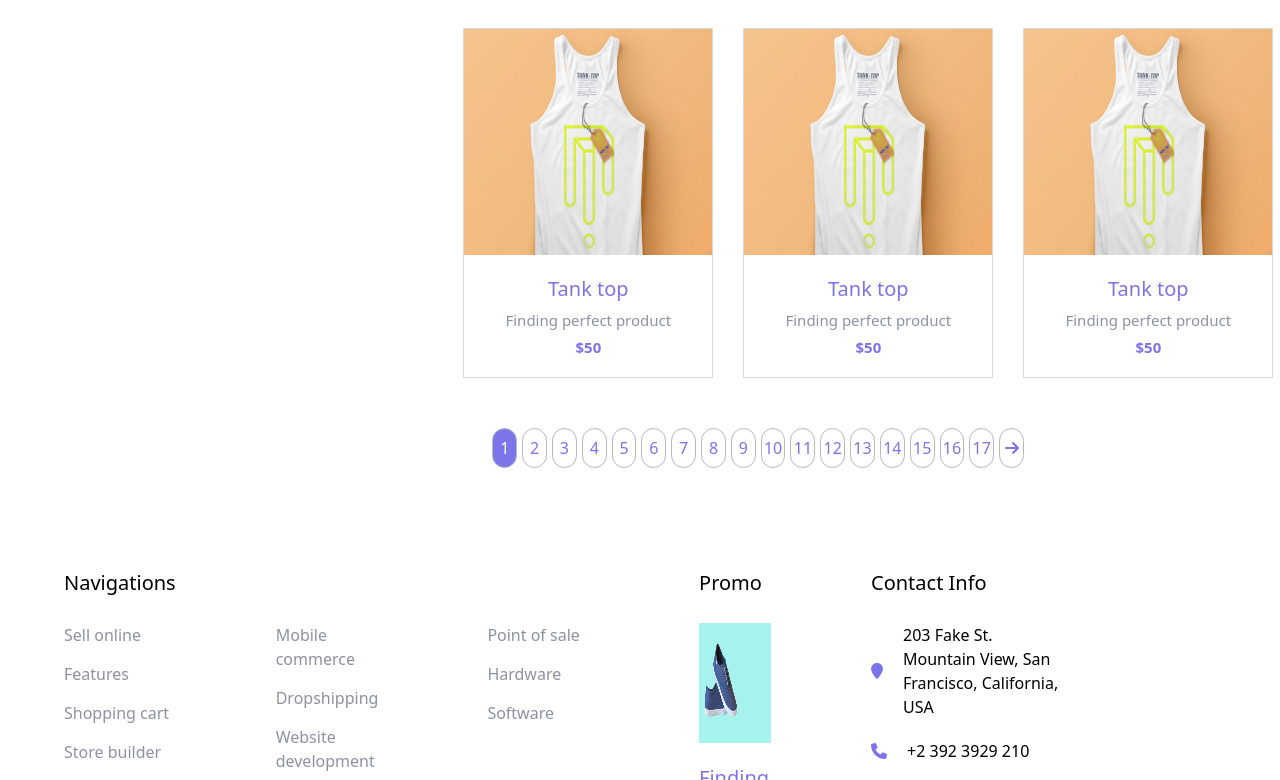
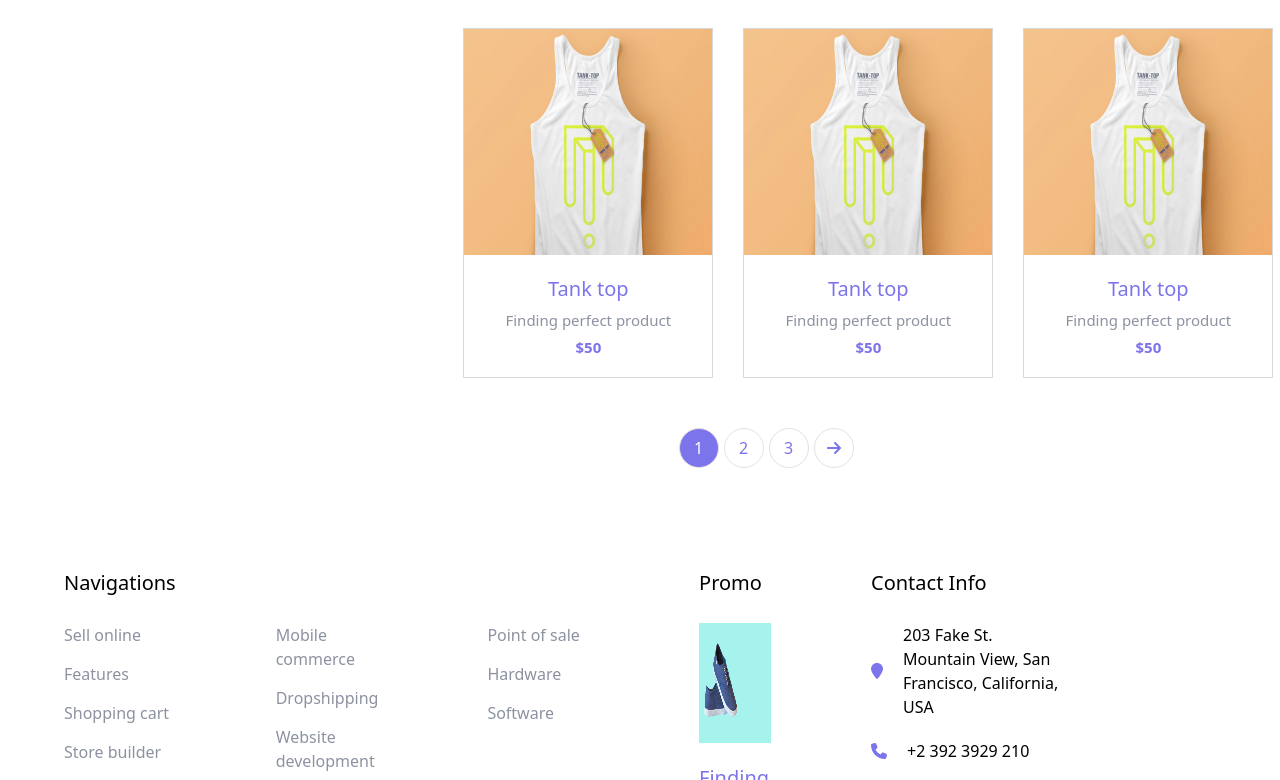
Before and after one commit to MichalStaszkiewicz/e-commerce, a Next.js app: page /shop in a window 1280 px wide. Shown: the part 1197-1977 px from the top of the page. Built offline with nearby package versions, Linux system fonts and the light colour scheme.

Commit message:
shop pagination implemented

```diff
--- a/components/shop_content/right_column.tsx
+++ b/components/shop_content/right_column.tsx
@@ -6,38 +6,45 @@ import { FontAwesomeIcon } from "@fortawesome/react-fontawesome";
 import React, { useEffect, useState } from "react";
 import * as icons from "@fortawesome/free-solid-svg-icons";
 export function RightColumn() {
-  let temp: number[] = [
+  let productList: number[] = [
     1, 1, 1, 1, 1, 1, 1, 1, 1, 1, 1, 1, 1, 1, 1, 1, 1, 1, 1, 1, 1, 1, 1, 1, 1,
-    1, 1, 1, 1, 1, 1, 1, 1, 1, 1, 1, 1, 1, 1, 1, 1, 1, 1, 1, 1, 1, 1, 1, 1, 1,
-    1, 1, 1, 1, 1, 1, 1, 1, 1, 1, 1, 1, 1, 1, 1, 1, 1, 1, 1, 1, 1, 1, 1, 1, 1,
-    1, 1, 1, 1, 1, 1, 1, 1, 1, 1, 1, 1, 1, 1, 1, 1, 1, 1, 1, 1, 1, 1, 1, 1, 1,
-    1, 1, 1, 1, 1, 1, 1, 1, 1, 1, 1, 1, 1, 1, 1, 1, 1, 1, 1, 1, 1, 1, 1, 1, 1,
-    1, 1, 1, 1, 1, 1, 1, 1, 1, 1, 1, 1, 1, 1, 1, 1, 1, 1, 1, 1, 1,
+    1, 1, 1, 1, 1, 1, 1, 1, 1, 1, 1, 1, 1, 1,
   ];
-  let maxElements = 9;
-  const [currentPage, setCurrentPage] = useState(1);
-  const pagesNumber = function (): React.ReactElement<HTMLDivElement>[] {
-    let pages = 0;
-    for (let i = 0; i < temp.length; i++) {
-      if (i % maxElements == 0) {
-        pages++;
-      }
+
+  const [currentPage, setCurrentPage] = useState(0);
+  let productsPerPage = 9;
+  let paginationPagesCountAtOnce = 3;
+
+  function handlePageChange(index: number): void {
+    setCurrentPage(index);
+  }
+
+  const generatePagination = function (): React.ReactElement<HTMLDivElement>[] {
+    const pageCount = Math.ceil(productList.length / productsPerPage);
+
+    let pageButtons: React.ReactElement<HTMLDivElement>[] = [];
+    if (paginationPagesCountAtOnce > pageCount) {
+      paginationPagesCountAtOnce = pageCount;
     }
-    if (temp.length % pages == 1) {
-      pages++;
-    }
-    let pageButtons: React.ReactElement<HTMLDivElement>[] = [];
-    for (let i = 0; i < pages; i++) {
+
+    for (
+      let i =
+        currentPage + paginationPagesCountAtOnce > pageCount
+          ? pageCount - paginationPagesCountAtOnce
+          : currentPage;
+      i < Math.min(currentPage + paginationPagesCountAtOnce, pageCount);
+      i++
+    ) {
+      const active = currentPage === i;
+      const buttonStyle = active
+        ? { backgroundColor: "#7c74ea", color: "white" }
+        : {};
+
       pageButtons.push(
         <div
-          onClick={() => {
-            setCurrentPage(i + 1);
-          }}
-          style={{
-            backgroundColor: currentPage == i + 1 ? "#7c74ea" : "white",
-            color: currentPage == i + 1 ? "white" : "#7c74ea",
-          }}
           className="button"
+          onClick={() => handlePageChange(i)}
+          style={buttonStyle}
         >
           {i + 1}
         </div>
@@ -50,20 +57,20 @@ export function RightColumn() {
 
   useEffect(() => {
     const pagesNumber = () => {
-      let pages = 0;
-      for (let i = 0; i < temp.length; i++) {
-        if (i % maxElements == 0) {
-          pages++;
-        }
-      }
-      if (temp.length % pages == 1) {
-        pages++;
-      }
-      return pages;
+      return Math.ceil(productList.length / productsPerPage);
     };
 
-    setReachedEnd(currentPage < pagesNumber());
+    setReachedEnd(currentPage < pagesNumber() - 1);
   }, [currentPage]);
+  const calculateStartIndex = function () {
+    return currentPage * productsPerPage;
+  };
+  const calculateEndIndex = () => {
+    const startIndex = calculateStartIndex();
+    const endIndex = Math.min(startIndex + productsPerPage, productList.length);
+    return endIndex;
+  };
+
   return (
     <div className="right_column">
       <div className="header">
@@ -92,15 +99,8 @@ export function RightColumn() {
         </div>
       </div>
       <div className="list">
-        {temp
-          .slice(
-            (currentPage - 1) * maxElements == 0
-              ? (currentPage - 1) * maxElements
-              : (currentPage - 1) * maxElements - 1,
-            currentPage > 1
-              ? currentPage * maxElements - 1
-              : currentPage * maxElements
-          )
+        {productList
+          .slice(calculateStartIndex() as number, calculateEndIndex())
           .map((item, index) => (
             <FadeOnVisible
               children={
@@ -118,7 +118,7 @@ export function RightColumn() {
       </div>
 
       <div className="next_page_row">
-        {currentPage > 1 ? (
+        {currentPage > 0 ? (
           <div
             className="button"
             onClick={() => {
@@ -133,7 +133,7 @@ export function RightColumn() {
         ) : (
           <div style={{ height: "40px", width: "40px" }}></div>
         )}
-        {...pagesNumber()}
+        {...generatePagination()}
         {reachedEnd ? (
           <div
             className="button"
--- a/components/shop_nav_history.tsx
+++ b/components/shop_nav_history.tsx
@@ -37,9 +37,7 @@ export default function ShopNavHistory() {
                     paddingRight: "2px",
                   }}
                 >
-                  <div style={{ width: "5px" }}></div>
-                  {" / "}
-                  <div style={{ width: "5px" }}></div>
+                  {"   /   "}
                 </p>{" "}
                 <a href={item} style={{ color: "black", display: "flex" }}>
                   {item.substring(index, item.length)}
--- a/components/sort_button.tsx
+++ b/components/sort_button.tsx
@@ -60,6 +60,7 @@ export class SortButton extends React.Component<
           }));
         }
       } else {
+        if (this.buttonRef!.current!.getBoundingClientRect() != null) {
           const buttonRect = this.buttonRef!.current!.getBoundingClientRect();
           const isInsideButton =
             event.clientX >= buttonRect.left &&
@@ -71,6 +72,7 @@ export class SortButton extends React.Component<
             this.setState((prevState) => ({
               isOpen: true,
             }));
+          }
         }
       }
     });
--- a/styles/shop_content.css
+++ b/styles/shop_content.css
@@ -125,15 +125,22 @@
   background-color: white;
   color: var(--primary-color);
   border-radius: 50px;
-  border: rgb(184, 184, 184) 1px solid;
+  border: rgb(226, 226, 226) 1px solid;
   display: flex;
   align-items: center;
 
   justify-content: center;
+
+  transition: background-color 0.2s ease, color 0.2s ease;
 }
 .shop_content .container .right_column .button:hover {
+
+  background-color: #7c74ea;
+  color: white;
   cursor: pointer;
 }
+
+
 .shop_content .container .left_column .categories .list_element {
   height: 30px;
   width: 100%;
```
Lines whose indentation alone changed are shown as unchanged.
